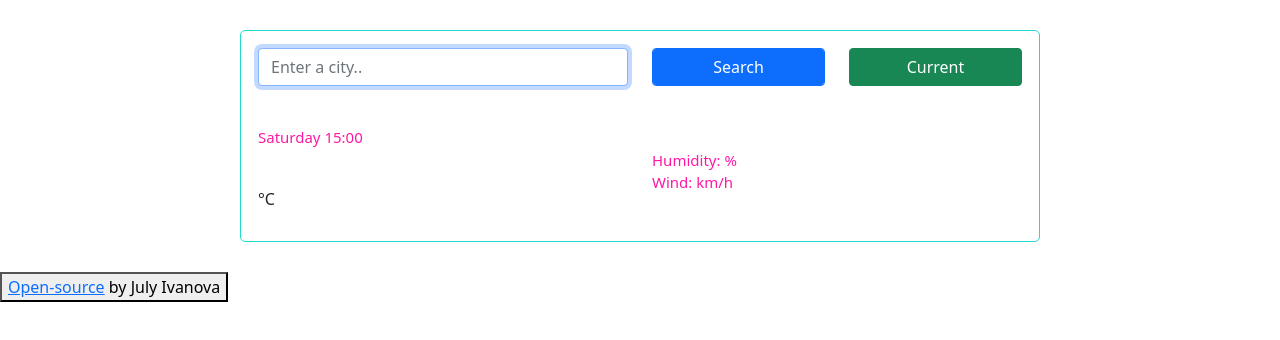
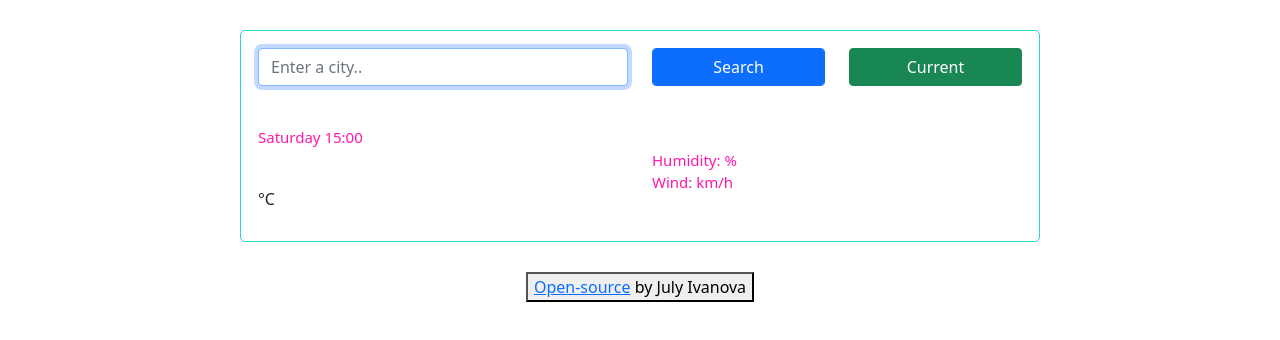
Before and after one commit to julyivanova/weather, a plain HTML site: page index.html in a window 1280 px wide. Drawn offline with nearby package versions, Linux system fonts and the light colour scheme; no server answers.

Commit message:
Update style.css

```diff
--- a/style.css
+++ b/style.css
@@ -41,3 +41,7 @@ li {
 .search-form {
   margin-bottom: 40px;
 }
+.github-button {
+  display: block;
+  margin: 0 auto;
+}
```
